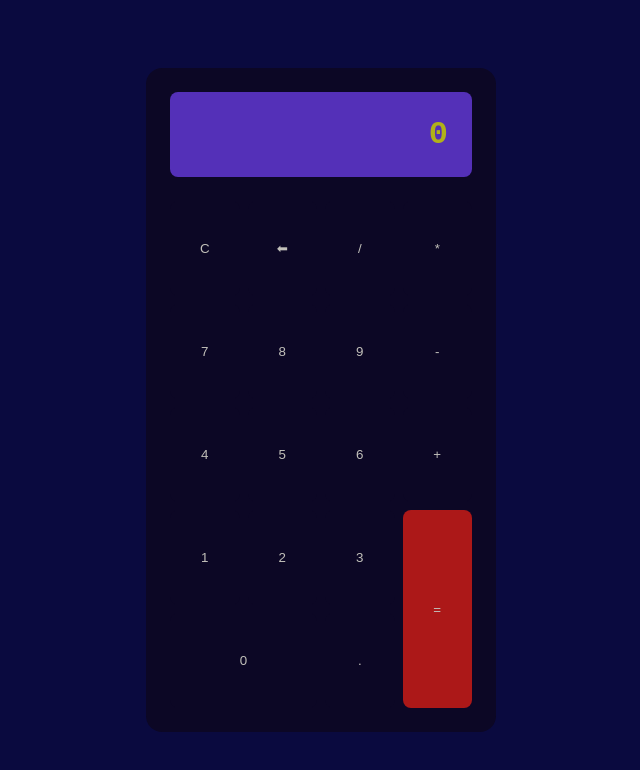
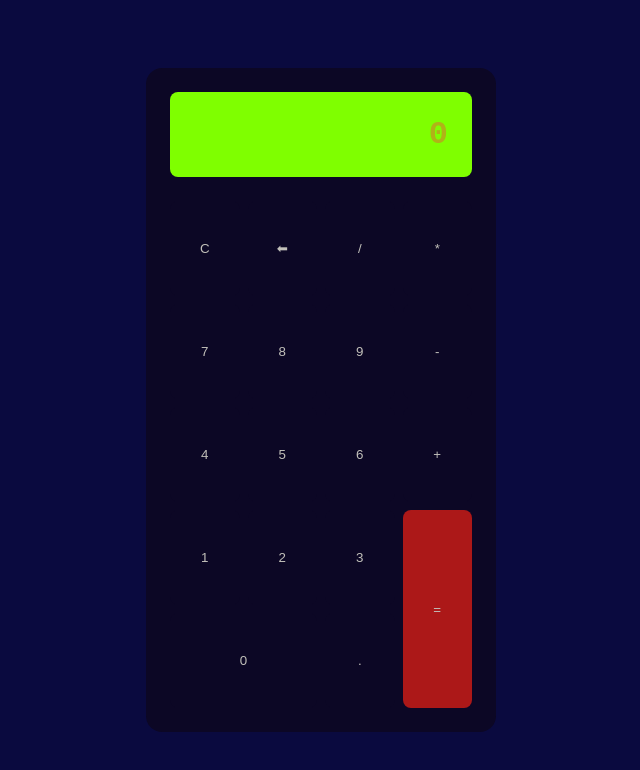
Before and after one commit to giovannialonzo/calculadoraGio, a plain HTML site: page index.html in a window 1280 px wide. Shown: the whole page, without its empty margins (319-959 px from the left). Drawn offline with Linux system fonts and the light colour scheme.

Commit message:
Update main.css

```diff
--- a/main.css
+++ b/main.css
@@ -26,7 +26,7 @@ place-items: center;
 
 .pantalla{
     grid-column: 1 / -1;
-    background-color: rgb(84, 48, 184);
+    background-color: rgb(127, 255, 0);
     padding: 1.5rem;
     font-size: 2rem;
     text-align: right;
```
